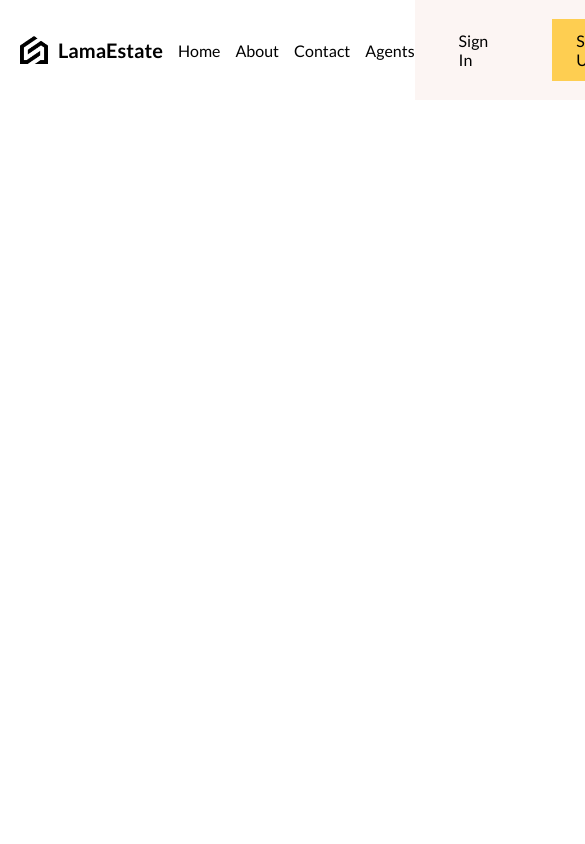
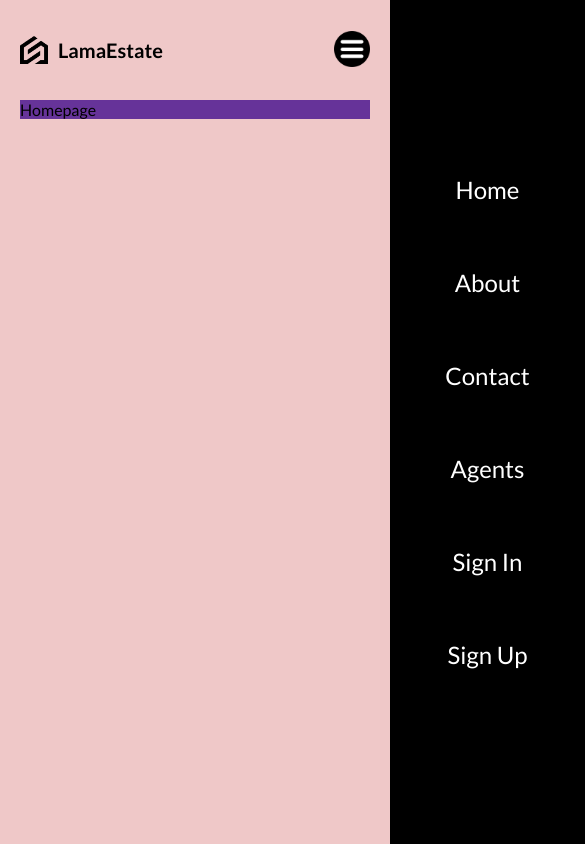
Before and after one commit to adityakanthe10/Real-Estate-App, a React (Vite) app in the folder UI/: page / in a window 390 px wide. Shown: the top 844 px of the page, 585 px wide, since content can reach past the window. Built offline with nearby package versions, Linux system fonts and the light colour scheme.

Commit message:
created a responsive Hamburger menu design

```diff
--- a/UI/src/App.jsx
+++ b/UI/src/App.jsx
@@ -1,12 +1,18 @@
 import React from 'react'
 import Navbar from "./Components/Navbar/Navbar"
+import HomePage from "./routes/Homepage/Homepage"
 import './index.scss'
 import './layout.scss'
 
 const App = () => {
   return (
     <div className="layout">
-      <Navbar/>
+      <div className="navbar">
+        <Navbar/>
+      </div>
+      <div className="content">
+      <HomePage/>
+      </div>
     </div>
   )
 }
--- a/UI/src/Components/Navbar/Navbar.jsx
+++ b/UI/src/Components/Navbar/Navbar.jsx
@@ -1,7 +1,8 @@
-import React from 'react'
+import {useState} from 'react'
 import './Navbar.scss'
 
 const Navbar = () => {
+  const [open,setOpen] = useState(false)
   return (
     <nav>
         <div className="left">
@@ -17,6 +18,17 @@
         <div className="right">
           <a href="">Sign In</a>
           <a href="" className="register">Sign Up</a>
+          <div className="menuIcon">
+            <img src="/menu.png" alt="" onClick={()=>setOpen((prev)=>!prev)}/>
+          </div>
+          <div className={open ? "menu active" : "menu"}>
+          <a href="/">Home</a>
+          <a href="/">About</a>
+          <a href="/">Contact</a>
+          <a href="/">Agents</a>
+          <a href="/">Sign In</a>
+          <a href="/">Sign Up</a>
+          </div>
         </div>
     </nav>
   )
--- a/UI/src/Components/Navbar/Navbar.scss
+++ b/UI/src/Components/Navbar/Navbar.scss
@@ -1,3 +1,5 @@
+@import "../../responsive.scss";
+
 nav{
     height: 100px;
     display: flex;
@@ -6,6 +8,10 @@
 
     a{
         transition: all 0.4s ease;
+
+        @include sm{
+            display: none;
+        }
 
         &:hover{
             scale: 1.05;
@@ -31,6 +37,15 @@
         width: 28px;
     }
 
+    span{
+        @include md{
+            display: none;
+        }
+        @include sm{
+            display: initial;
+        }
+    }
+
     .right{
         flex: 2;
         display: flex;
@@ -39,13 +54,56 @@
         background-color: #fcf5f3;
         height: 100%;
 
+        @include md{
+            background-color: transparent;
+        }
+
         a{
             padding: 12px 24px;
             margin: 20px;
         }
+        .register{
+            background-color:  #fece51;
+        }
+
+        .menuIcon{
+            display: none;
+            z-index:999;
+
+            img{
+                width: 36px;
+                height: 36px;
+                cursor: pointer;
+            }
+
+            @include sm{
+                display: inline;
+            }
+        }
+        .menu{
+            top: 0;
+            right: -50%;
+            position: absolute;
+            background-color: black;
+            color: white;
+            height: 100vh;
+            width: 50%;
+            transition: all 1s ease;
+            display: flex;
+            flex-direction: column;
+            align-items: center;
+            justify-content: center;
+            font-size: 24px;
+            &.active{
+                right: 0;
+            }
+
+            @include sm{
+                a{
+                    display: initial;
+                }
+            }
+        }
     }
 
-    .register{
-        background-color:  #fece51;
-    }
 }
--- a/UI/src/layout.scss
+++ b/UI/src/layout.scss
@@ -10,12 +10,18 @@
 
 
 @include lg{
+    background-color: rgb(247, 2120, 196);
     max-width: 1280px;
 }
 @include md{
+    background-color: rgb(186, 203, 234);
     max-width: 768px;
 }
 @include sm{
+    background-color: rgb(239, 200, 200);
     max-width: 640px;
 }
+.content{
+    background-color: rebeccapurple;
 }
+}
--- /dev/null
+++ b/UI/src/routes/Homepage/Homepage.jsx
@@ -0,0 +1,9 @@
+// import  from 'react'
+import "./Homepage.scss"
+const Homepage = () => {
+  return (
+    <div>Homepage</div>
+  )
+}
+
+export default Homepage
```
Also changed, not shown: UI/src/routes/Homepage/Homepage.scss (added).
